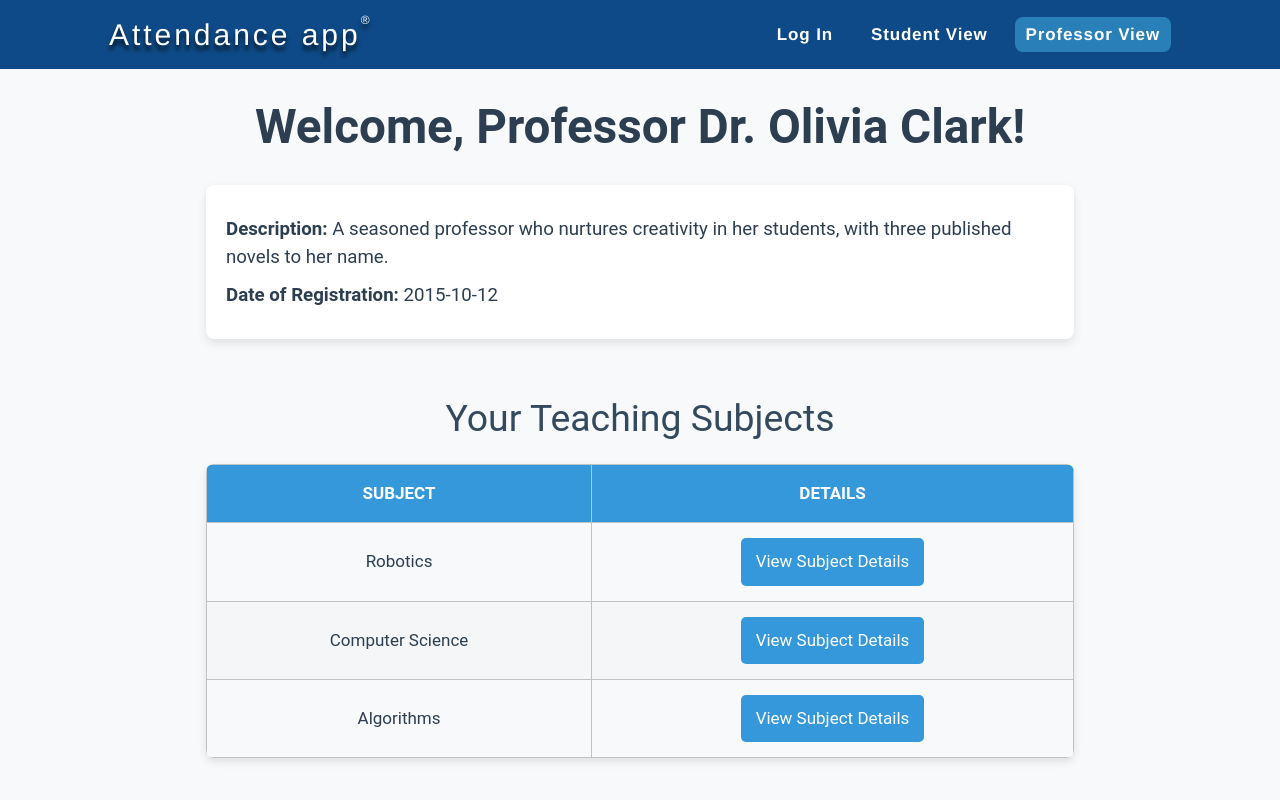
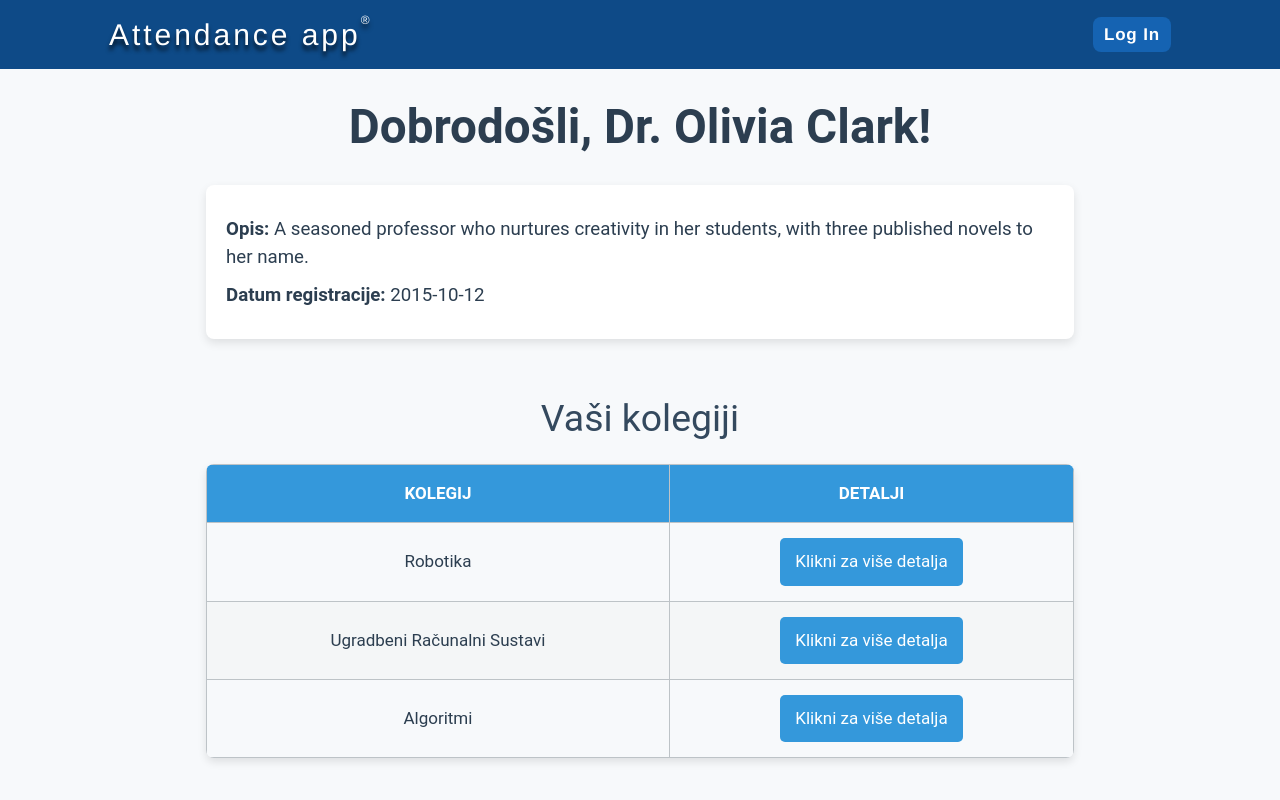
Before and after one commit to sstrinic/URS-seminar, a Next.js app: page /professor-view in a window 1280 px wide. Shown: the top 800 px of the page. Built offline with nearby package versions, Linux system fonts and the light colour scheme.

Commit message:
Reading from DB added

```diff
--- a/app/page.tsx
+++ b/app/page.tsx
@@ -11,7 +11,7 @@ export default function Home() {
       Korisnici mogu pregledati i upravljati statusima prisutnosti, pregledati povijest aktivnosti te generirati izvještaje.
       Aplikacija je dizajnirana da poboljša administraciju i komunikaciju između studenata i nastavnog osoblja.
       </p>
-      <Link className="m-auto my-[15px]" href={"/student-status"}>
+      <Link className="m-auto my-[15px]" href={"/login"}>
         <span className="scheduleButton hover:bg-[#2980b9] transition duration-300">
           Pogledaj status studenata
         </span>
--- a/app/professor-view/page.tsx
+++ b/app/professor-view/page.tsx
@@ -25,9 +25,10 @@ type Student = {
   surname: string;
   college_subjects: {
     name: string;
-    attendance: number;  // Number of lectures attended
-    total_classes: number; // Total number of lectures
+    attendance: number;
+    total_classes: number;
   }[];
+  db_attendance?: number | null; // New field for DB attendance count
 };
 
 const ProfessorView: React.FC = () => {
@@ -39,9 +40,7 @@ const ProfessorView: React.FC = () => {
   useEffect(() => {
     // Fetch professor data from JSON
     const fetchProfessorData = () => {
-      const user = data.users.find(
-        (user: any) => user.role === "teacher" && user.teaching_subjects
-      );
+      const user = data.users.find((user: any) => user.role === "teacher");
 
       if (user && Array.isArray(user.teaching_subjects)) {
         const professor: Professor = {
@@ -68,7 +67,7 @@ const ProfessorView: React.FC = () => {
     fetchProfessorData();
   }, []);
 
-  const handleViewDetails = (subjectName: string) => {
+  const handleViewDetails = async (subjectName: string) => {
     setSelectedSubject(subjectName);
 
     // Fetch students enrolled in the selected subject
@@ -78,12 +77,39 @@ const ProfessorView: React.FC = () => {
         user.college_subjects.some((subject: any) => subject.name === subjectName)
     );
 
-    const mappedStudents = enrolledStudents.map((student: any) => ({
+    let mappedStudents = enrolledStudents.map((student: any) => ({
       uid: student.uid,
       name: student.name,
       surname: student.surname,
       college_subjects: student.college_subjects,
+      db_attendance: student.db_attendance, // Default to null
     }));
+
+    // If the selected subject is "Ugradbeni Računalni Sustavi", fetch attendance from the database
+    if (subjectName === "Ugradbeni Računalni Sustavi") {
+      try {
+        const response = await fetch("/api/attendance");
+        const attendanceData = await response.json();
+
+        // Count occurrences of each rfid_uid in the fetched data
+        const attendanceCountMap: Record<string, number> = attendanceData.reduce(
+          (acc: Record<string, number>, record: any) => {
+            acc[record.rfid_uid] = (acc[record.rfid_uid] || 0) + 1;
+            return acc;
+          },
+          {}
+        );
+
+        // Assign attendance count to each student
+        mappedStudents = mappedStudents.map(student => ({
+          ...student,
+          db_attendance: attendanceCountMap[student.uid] || null, // Default to 0 if no records found
+        }));
+
+      } catch (error) {
+        console.error("Failed to fetch attendance data", error);
+      }
+    }
 
     setStudents(mappedStudents);
   };
@@ -99,17 +125,17 @@ const ProfessorView: React.FC = () => {
 
   return (
     <div className={styles.professorStatusContainer}>
-      <h1>Welcome, Professor {professorData.name} {professorData.surname}!</h1>
+      <h1>Dobrodošli, {professorData.name} {professorData.surname}!</h1>
       <div className={styles.professorDetails}>
-        <p><strong>Description:</strong> {professorData.short_description}</p>
-        <p><strong>Date of Registration:</strong> {professorData.date_of_registration}</p>
+        <p><strong>Opis:</strong> {professorData.short_description}</p>
+        <p><strong>Datum registracije:</strong> {professorData.date_of_registration}</p>
       </div>
-      <h2>Your Teaching Subjects</h2>
+      <h2>Vaši kolegiji</h2>
       <table>
         <thead>
           <tr>
-            <th>Subject</th>
-            <th>Details</th>
+            <th>Kolegij</th>
+            <th>Detalji</th>
           </tr>
         </thead>
         <tbody>
@@ -121,7 +147,7 @@ const ProfessorView: React.FC = () => {
                   className={styles.detailsButton}
                   onClick={() => handleViewDetails(subject.name)}
                 >
-                  View Subject Details
+                  Klikni za više detalja
                 </button>
               </td>
             </tr>
@@ -132,14 +158,14 @@ const ProfessorView: React.FC = () => {
       {selectedSubject && (
         <div className={styles.studentDetails}>
           <button className={styles.closeButton} onClick={handleCloseDetails}>
-            Close
+            Zatvori
           </button>
-          <h3>Students Enrolled in {selectedSubject}</h3>
+          <h3>Studenti upisani na {selectedSubject}</h3>
           <table>
             <thead>
               <tr>
-                <th>Student Name</th>
-                <th>Attendance (%)</th>
+                <th>Ime Studenta</th>
+                <th>Dolasci</th>
               </tr>
             </thead>
             <tbody>
@@ -148,7 +174,19 @@ const ProfessorView: React.FC = () => {
                   (subject) => subject.name === selectedSubject
                 );
 
-                // Calculate the attendance percentage
+                // If "Ugradbeni Računalni Sustavi", use counted DB attendance
+                if (selectedSubject === "Ugradbeni Računalni Sustavi" && student.db_attendance !== null) {
+                  return (
+                    <tr key={student.uid}>
+                      <td>{student.name} {student.surname}</td>
+                      <td style={{ fontWeight: "bold", color: "#3498db" }}>
+                        {student.db_attendance} dolazaka
+                      </td>
+                    </tr>
+                  );
+                }
+
+                // Otherwise, use JSON data and calculate percentage
                 const attendancePercentage = subjectDetails
                   ? (subjectDetails.attendance / subjectDetails.total_classes) * 100
                   : null;
--- a/components/Navbar.tsx
+++ b/components/Navbar.tsx
@@ -2,8 +2,8 @@
 import { cn } from "@/lib/utils";
 import Link from "next/link";
 import { usePathname } from "next/navigation";
-import { useState } from 'react';
-import styles from './Navbar.module.css';
+import { useState } from "react";
+import styles from "./Navbar.module.css";
 
 export type Page = {
   href: string;
@@ -12,8 +12,8 @@ export type Page = {
 
 const pages: Page[] = [
   { href: "/login", title: "Log In" },
-  { href: "/student-status", title: "Student View" },
-  { href: "/professor-view", title: "Professor View" },
+  // { href: "/student-status", title: "Student View" },
+  // { href: "/professor-view", title: "Professor View" },
 ];
 
 const NavBar = () => {
@@ -27,42 +27,49 @@ const NavBar = () => {
   return (
     <header>
       <div className="containerHeader font-semibold tracking-wider">
-        <Link href={"/"}><h2 className="linerz text-white font-thin tracking-[2.96px] [text-shadow:0px_5px_4px_#000000bd]">Attendance app<span className="relative text-xs align-top">®</span></h2></Link>
+        <Link href={"/"}>
+          <h2 className="linerz text-white font-thin tracking-[2.96px] [text-shadow:0px_5px_4px_#000000bd]">
+            Attendance app<span className="relative text-xs align-top">®</span>
+          </h2>
+        </Link>
         <div
-          className={`self-end top-[19px] absolute ${styles.hamburgerBar} ${isOpen && styles.openHamburgerBar
-            }`}
+          className={`self-end top-[19px] absolute ${styles.hamburgerBar} ${
+            isOpen && styles.openHamburgerBar
+          }`}
           onClick={toggleMenu}
         >
           <div
-            className={`${styles.menuIconLine} ${isOpen ? styles.menuIconLineFirstX : styles.menuIconLineFirstXClose
-              }`}
+            className={`${styles.menuIconLine} ${
+              isOpen ? styles.menuIconLineFirstX : styles.menuIconLineFirstXClose
+            }`}
           ></div>
           <div
-            className={`${styles.menuIconLine} ${isOpen ? styles.menuIconLineSecondHidden : styles.menuIconLineSecond
-              }`}
+            className={`${styles.menuIconLine} ${
+              isOpen ? styles.menuIconLineSecondHidden : styles.menuIconLineSecond
+            }`}
           ></div>
           <div
-            className={`${styles.menuIconLine} ${isOpen ? styles.menuIconLineThirdHidden : styles.menuIconLineThird
-              }`}
+            className={`${styles.menuIconLine} ${
+              isOpen ? styles.menuIconLineThirdHidden : styles.menuIconLineThird
+            }`}
           ></div>
           <div
-            className={`${styles.menuIconLine} ${isOpen
-                ? styles.menuIconLineSecondX
-                : styles.menuIconLineSecondXClose
-              }`}
+            className={`${styles.menuIconLine} ${
+              isOpen ? styles.menuIconLineSecondX : styles.menuIconLineSecondXClose
+            }`}
           ></div>
         </div>
-        <nav className={`md:block ${isOpen ? 'block' : 'hidden'}`}>
+        <nav className={`md:block ${isOpen ? "block" : "hidden"}`}>
           <ul className="flex gap-4 max-md:flex-col max-md:text-2xl max-lg:text-sm">
             {pages.map(({ href, title }) => (
               <li key={href}>
                 <Link href={href} onClick={toggleMenu}>
                   <span
                     className={cn(
-                      "text-white py-[8px] px-[11px] rounded-lg",
+                      "py-[8px] px-[11px] rounded-lg text-white transition-all duration-300", // Base styles
                       {
-                        "text-white pointer-events-none spaner bg-[#2980b9]":
-                          pathname === href,
+                        "bg-[#2980b9] pointer-events-none": pathname === href, // Active link styling
+                        "bg-[#1563B2] hover:bg-[#2980b9]": pathname !== href, // Default background & hover effect
                       }
                     )}
                   >
--- a/components/data/users.json
+++ b/components/data/users.json
@@ -1,9 +1,9 @@
 {
   "users": [
     {
-      "uid": "RFID123456",
-      "name": "Anna",
-      "surname": "Martinez",
+      "uid": "93e1122d",
+      "name": "Jurica",
+      "surname": "Pađen",
       "role": "student",
       "college_subjects": [
         {
@@ -12,7 +12,7 @@
           "total_classes": 20
         },
         {
-          "name": "Computer Science",
+          "name": "Ugradbeni Računalni Sustavi",
           "attendance": 19,
           "total_classes": 20
         },
@@ -22,7 +22,7 @@
           "total_classes": 20
         },
         {
-          "name": "Robotics",
+          "name": "Robotika",
           "attendance": 16,
           "total_classes": 20
         },
@@ -32,7 +32,7 @@
           "total_classes": 20
         },
         {
-          "name": "Algorithms",
+          "name": "Algoritmi",
           "attendance": 18,
           "total_classes": 20
         },
@@ -43,7 +43,7 @@
         }
       ],
       "date_of_registration": "2019-09-15",
-      "short_description": "A first-year computer science student with a passion for AI and robotics. Loves participating in hackathons.",
+      "short_description": "A first-year Ugradbeni Računalni Sustavi student with a passion for AI and Robotika. Loves participating in hackathons.",
       "extra_info": {
         "year": "Freshman",
         "hobbies": ["Coding", "Chess", "Gaming"]
@@ -56,7 +56,7 @@
       "role": "student",
       "college_subjects": [
         {
-          "name": "Robotics",
+          "name": "Robotika",
           "attendance": 25,
           "total_classes": 30
         },
@@ -104,9 +104,9 @@
       }
     },
     {
-      "uid": "RFID345678",
-      "name": "Sophia",
-      "surname": "Nguyen",
+      "uid": "04bdb502",
+      "name": "Roko",
+      "surname": "Quokka",
       "role": "student",
       "college_subjects": [
         {
@@ -115,8 +115,8 @@
           "total_classes": 25
         },
         {
-          "name": "Computer Science",
-          "attendance": 24,
+          "name": "Ugradbeni Računalni Sustavi",
+          "attendance": 1,
           "total_classes": 25
         },
         {
@@ -150,7 +150,7 @@
           "total_classes": 25
         },
         {
-          "name": "Robotics",
+          "name": "Robotika",
           "attendance": 5,
           "total_classes": 25
         }
@@ -227,9 +227,9 @@
       "surname": "Clark",
       "role": "teacher",
       "teaching_subjects": [
-        "Robotics",
-        "Computer Science",
-        "Algorithms"
+        "Robotika",
+        "Ugradbeni Računalni Sustavi",
+        "Algoritmi"
       ],
       "date_of_registration": "2015-10-12",
       "short_description": "A seasoned professor who nurtures creativity in her students, with three published novels to her name.",
--- a/package.json
+++ b/package.json
@@ -18,6 +18,8 @@
     "react-markdown": "^9.0.1",
     "remark-gfm": "^4.0.0",
     "sharp": "^0.33.2",
+    "sqlite": "^5.1.1",
+    "sqlite3": "^5.1.7",
     "tailwind-merge": "^2.1.0"
   },
   "devDependencies": {
```
Also changed, not shown: app/api/attendance/route.ts (added, +26 -0 lines), app/login/page.tsx (+26 -18 lines), 2 other files (tests, documents, lock files or other folders).
